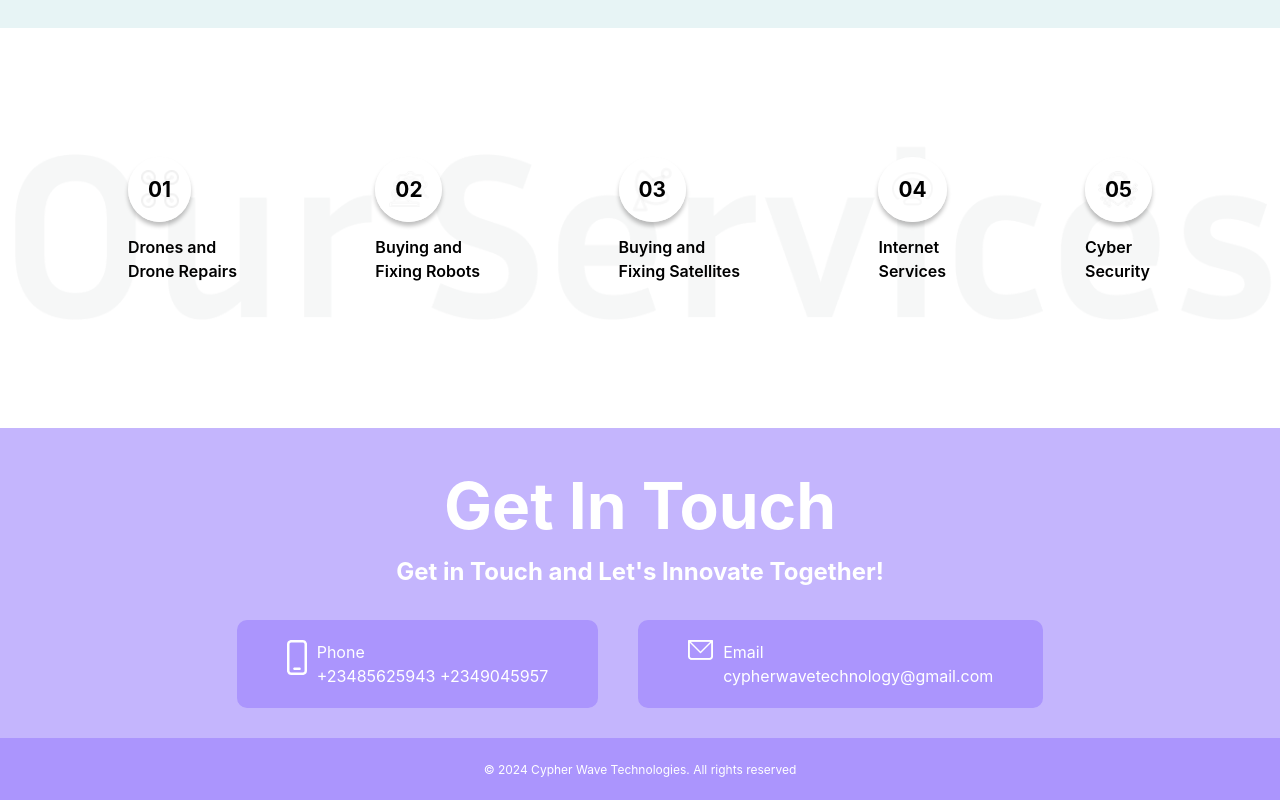
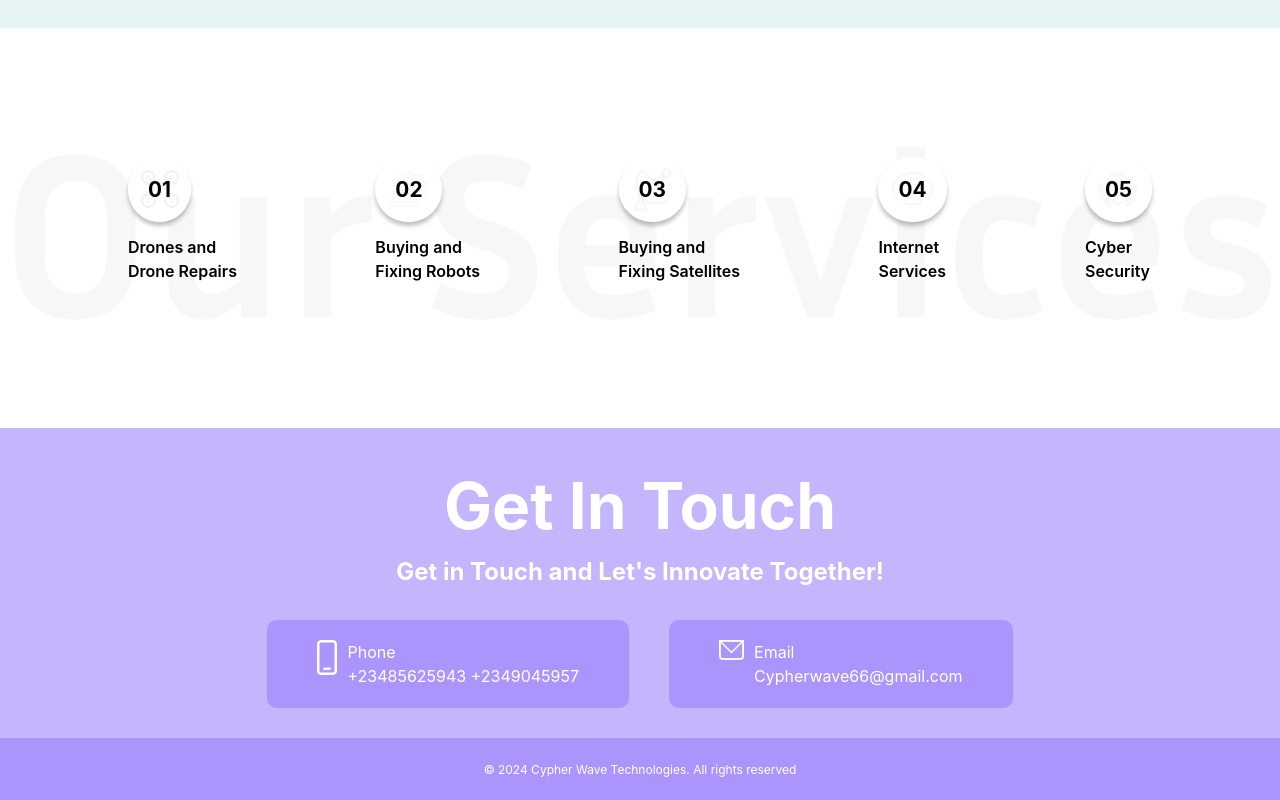
Before and after one commit to ovie-best/Cypher-Wave, a React (Vite) app: page / in a window 1280 px wide. Shown: the part 1990-2790 px from the top of the page. Built offline with nearby package versions, Linux system fonts and the light colour scheme.

Commit message:
Update GetInTouch.jsx

```diff
--- a/src/components/GetInTouch.jsx
+++ b/src/components/GetInTouch.jsx
@@ -23,7 +23,7 @@ function GetInTouch() {
             </div>
             <div>
               <p>Email</p>
-              <p>cypherwavetechnology@gmail.com</p>
+              <p>Cypherwave66@gmail.com</p>
             </div>
           </div>
         </div>
```
